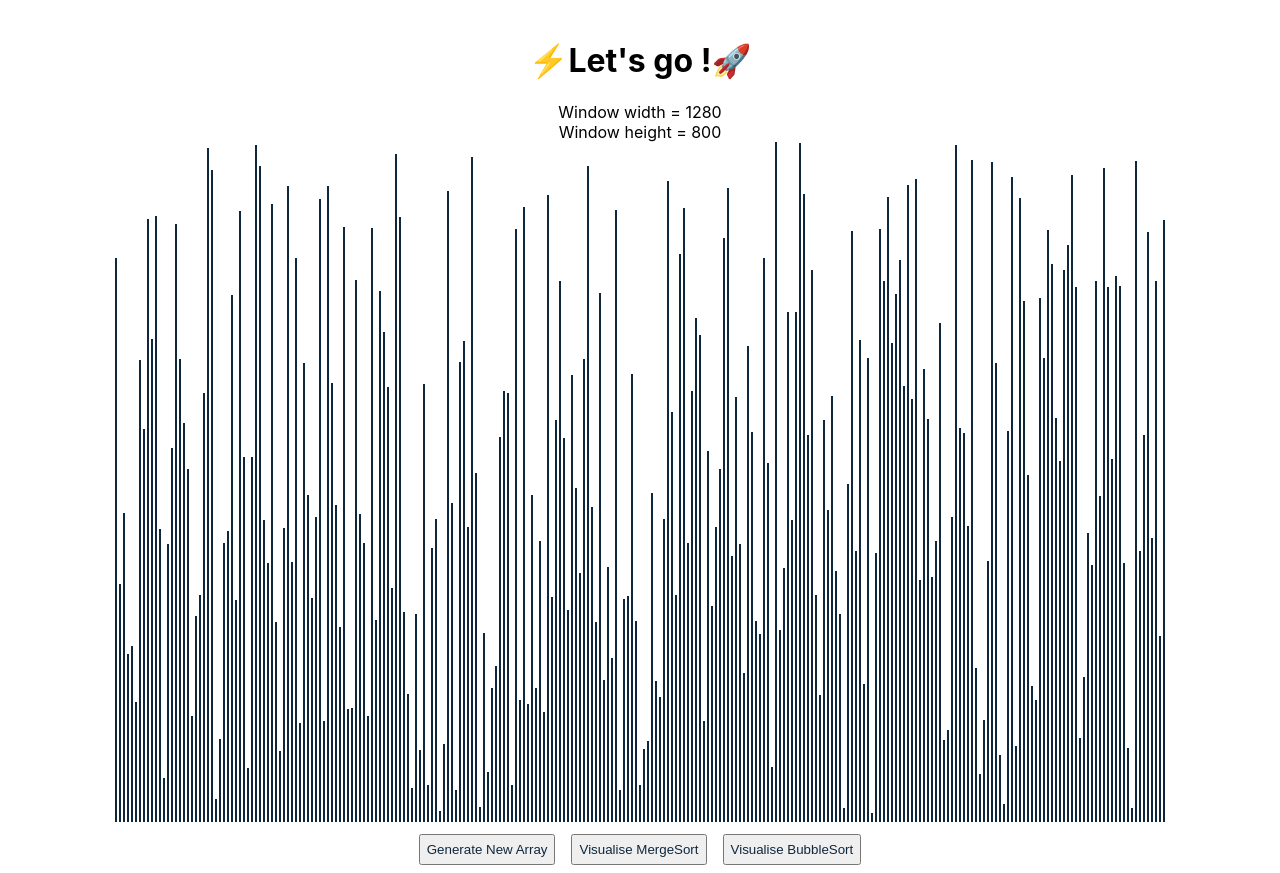
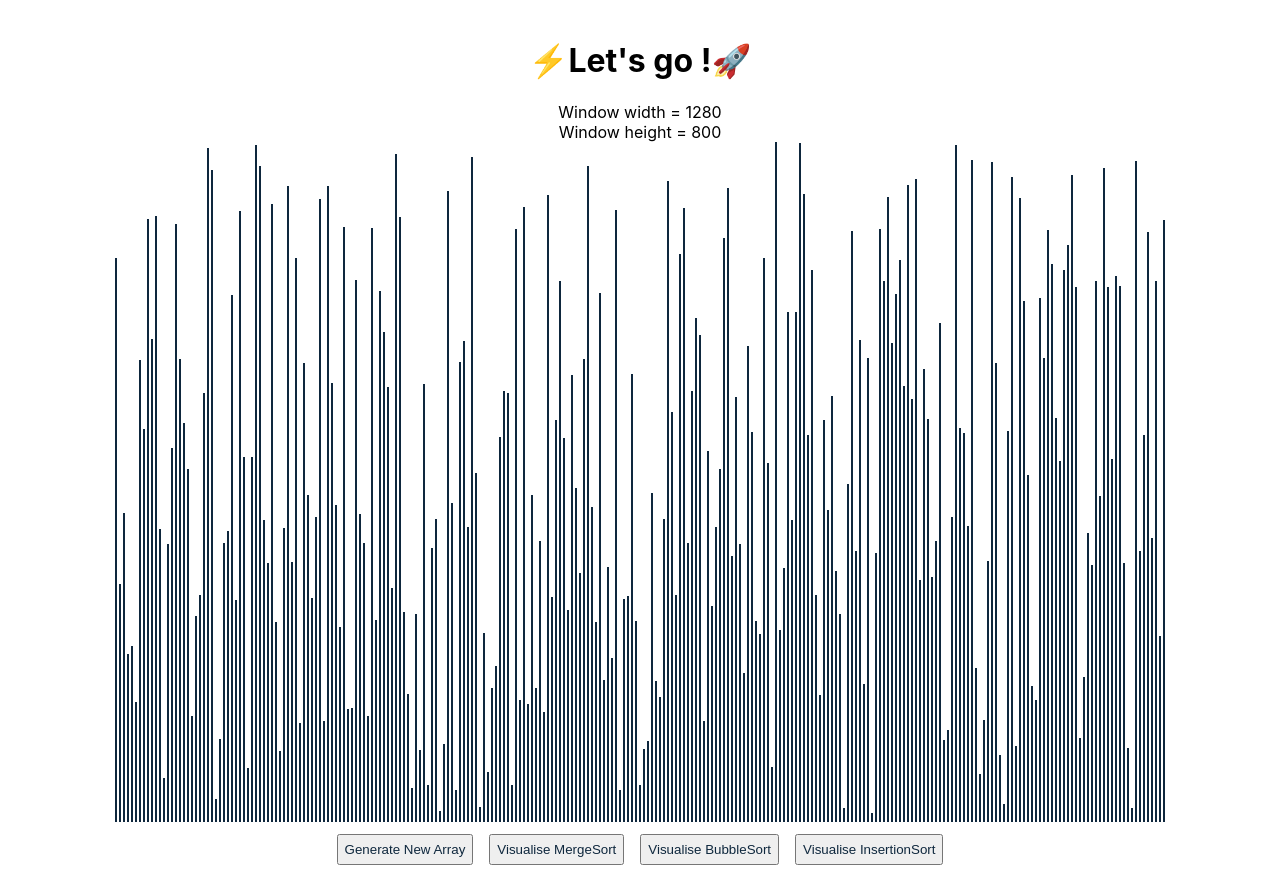
Before and after one commit to rishav-goswami/AlgoVisualiser, a React (Create React App) app: page / in a window 1280 px wide. Built offline with nearby package versions, Linux system fonts and the light colour scheme.

Commit message:
InsertionSort Visualizations implemented

```diff
--- a/src/SortingVisualizer/SortingVisualizer.jsx
+++ b/src/SortingVisualizer/SortingVisualizer.jsx
@@ -3,6 +3,7 @@ import "./SortingVisualizer.css";
 import "../sortingAlgorithms/mergeSort";
 import { getMergeSortAnimations } from "../sortingAlgorithms/mergeSort";
 import { getBubbleSortAnimations } from "../sortingAlgorithms/bubbleSort";
+import { getInsertionSortAnimations } from "../sortingAlgorithms/insertionSort";
 
 // Change this value for the speed of the animations.
 const ANIMATION_SPEED_MS = 5;
@@ -96,6 +97,34 @@ export default class SortingVisualizer extends Component {
     }
   }
 
+  insertionSort() {
+    const animations = getInsertionSortAnimations(this.state.array);
+    console.log("ANIMATIONS ARRAY: ",animations);
+
+    for (let i = 0; i < animations.length; i++) {
+      const arrayBars = document.getElementsByClassName("array-bar"); // selecting array bar by class name to manipulate further
+      const isColorChange = i % 3 !== 2; // gives true(0),true(1) and false(2), helps to run in order of 2:1 eg: T,T,F,T,T,F,T,..
+      if (isColorChange) {
+        const [barOneIdx, barTwoIdx] = animations[i];
+        const barOneStyle = arrayBars[barOneIdx].style;
+        const barTwoStyle = arrayBars[barTwoIdx].style;
+        const color = i % 3 === 0 ? SECONDARY_COLOR : PRIMARY_COLOR; // choose onetime secondary and onetime primary i.e; change it's color to newColor and revert it back again
+        setTimeout(() => {
+          barOneStyle.backgroundColor = color;
+          barTwoStyle.backgroundColor = color;
+        }, i * ANIMATION_SPEED_MS); // setting time to actual make it visible
+      } else {
+        setTimeout(() => {
+          const [barOneIdx, newHeight,barTwoIdx,newHeight2] = animations[i]; // taking the sorted value here
+          const barOneStyle = arrayBars[barOneIdx].style;
+          const barTwoStyle = arrayBars[barTwoIdx].style;
+          barOneStyle.height = `${newHeight}px`; // Here we are setting its height to the sorted order of height
+          barTwoStyle.height = `${newHeight2}px`; // Here we are setting its height to the sorted order of height
+        }, i * ANIMATION_SPEED_MS);
+      }
+    }
+  }
+
 
 
   render() {
@@ -138,6 +167,15 @@ export default class SortingVisualizer extends Component {
         >
           Visualise BubbleSort
         </button>
+
+        <button
+          className="array-containerButtons"
+          onClick={() => {
+            this.insertionSort();
+          }}
+        >
+          Visualise InsertionSort
+        </button>
       </div>
     );
   }
--- a/src/sortingAlgorithms/bubbleSort.js
+++ b/src/sortingAlgorithms/bubbleSort.js
@@ -23,7 +23,6 @@ function bubbleSortHelper(arr, n,animations) {
 
         animations.push([j,arr[j + 1],j + 1,arr[j]]);
 
-
         // swap arr[j] and arr[j+1]
         temp = arr[j];
         arr[j] = arr[j + 1];
--- /dev/null
+++ b/src/sortingAlgorithms/insertionSort.js
@@ -0,0 +1,37 @@
+export function getInsertionSortAnimations(array) {
+  const animations = []; // its an List of both comparing indexes eg: [[i,j],[i,j]....]
+  if (array.length <= 1) return array;
+
+  insertionSortHelper(array, array.length, animations);
+  return animations;
+}
+
+// Function to sort an array using insertion sort
+function insertionSortHelper(arr, n, animations) {
+  let i, key, j;
+  for (i = 1; i < n; i++) {
+    key = arr[i];
+    j = i - 1;
+
+    /* Move elements of arr[0..i-1], that are
+        greater than key, to one position ahead
+        of their current position */
+    while (j >= 0 && arr[j] > key) {
+      // These are the values that we're comparing; we push them once
+      // to change their color.
+      animations.push([j, i]);
+
+      // These are the values that we're comparing; we push them a second
+      // time to revert their color.
+      animations.push([j, i]);
+
+
+      animations.push([j + 1,arr[j],j,key]);
+      arr[j + 1] = arr[j];
+      arr[j] = key;
+      j = j - 1;
+    }
+
+
+  }
+}
```
